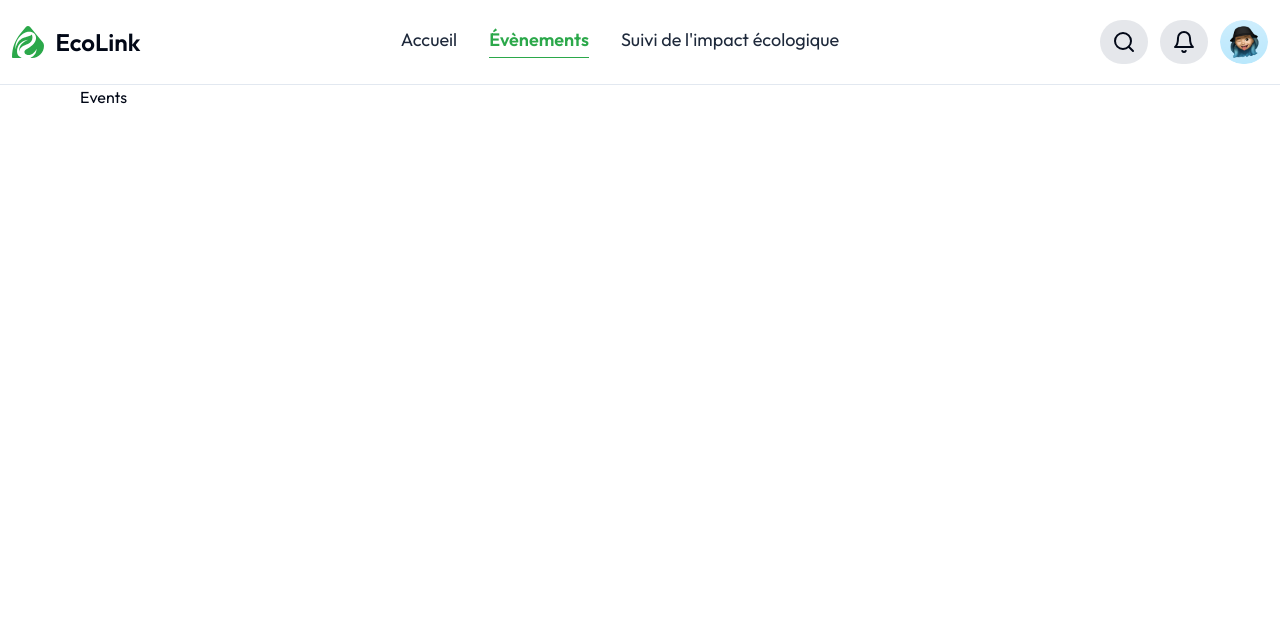
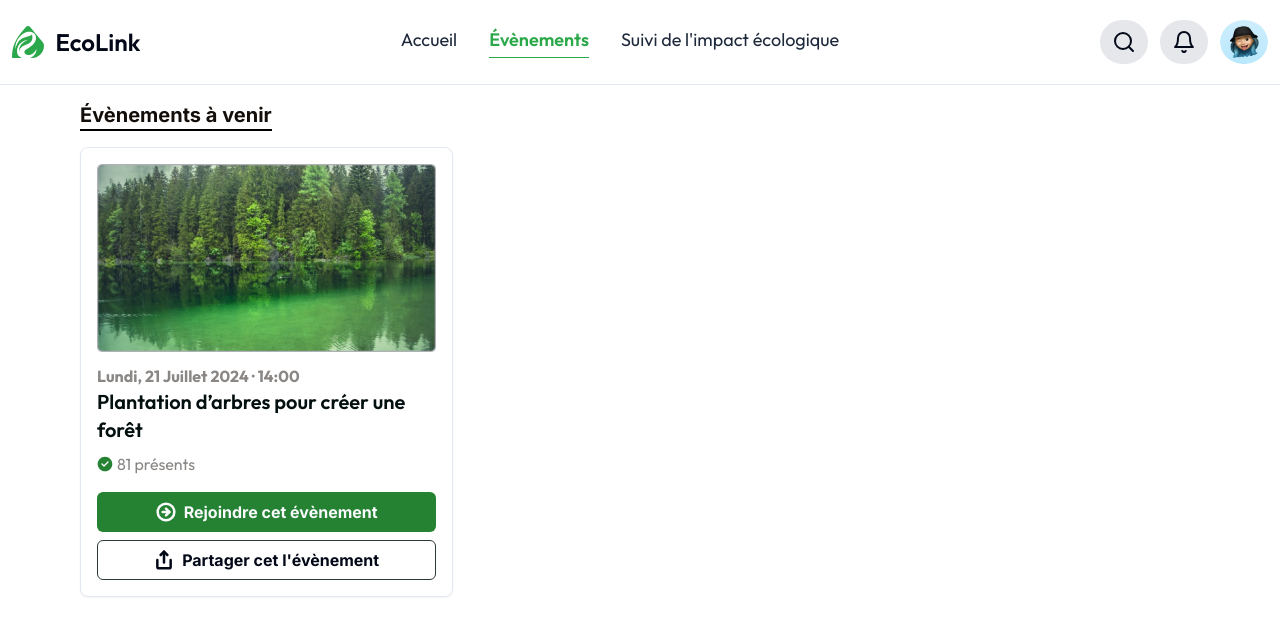
Before and after one commit to Umbrella-team-SquidTech/Ozon-Website, a React (Vite) app: page /events in a window 1280 px wide. Shown: the top 636 px of the page. Built offline with nearby package versions, Linux system fonts and the light colour scheme; no server answers.

Commit message:
feat:add single event component

```diff
--- /dev/null
+++ b/src/components/EventPage/SingleEvent.tsx
@@ -0,0 +1,51 @@
+import CheckIcon from "@/assets/checkCircle.svg";
+import { Card } from "../ui/card";
+import EventImage from "@/assets/EventPage/EventImage.png";
+import { Button } from "../ui/button";
+import { CircleArrowRight, Share } from "lucide-react";
+
+const SingleEvent = () => {
+  return (
+    <Card className="p-4 w-2/6 flex flex-col items-center justify-center">
+      <img src={EventImage} alt="event image" />
+      <div className="pt-3">
+        <p className="text-[#130E0A]/50 font-[700] text-xs md:text-base  ">
+          Lundi, 21 Juillet 2024 · 14:00
+        </p>
+        <h3 className="text-TypoColor  md:text-xl font-[600] ">
+          Plantation d’arbres pour créer une forêt
+        </h3>
+        <div className="flex flex-row gap-1 items-center pt-2 ">
+          <img src={CheckIcon} alt="CheckIcon" width={16} />
+          <p className="text-[#130E0A]/50 font-[400] text-xs md:text-base">
+            81 présents{" "}
+          </p>
+        </div>
+      </div>
+      <div className="w-full pt-4 space-y-2">
+        <Button className="w-full space-x-2 bg-SecondaryColor hover:bg-PrimaryColor">
+          <CircleArrowRight
+            size={20}
+            strokeWidth={3}
+            className="hidden md:block"
+          />
+          <p className=" font-Inter font-[700] text-base hidden md:block">
+            Rejoindre cet évènement
+          </p>
+        </Button>
+        <Button
+          className="w-full space-x-2    border border-[#2D3A3A] hover:bg-[#2D3A3A] group "
+          variant={"outline"}
+        >
+          <Share size={20} strokeWidth={3} className="hidden md:block group-hover:text-white" />
+
+          <p className=" group-hover:text-white font-Inter font-[700] text-base hidden md:block">
+            Partager cet l'évènement
+          </p>
+        </Button>
+      </div>
+    </Card>
+  );
+};
+
+export default SingleEvent;
--- a/src/components/HomePage/SuggestedEvent.tsx
+++ b/src/components/HomePage/SuggestedEvent.tsx
@@ -1,4 +1,4 @@
-import CheckIcon from "@/assets/HomePage/checkCircle.svg";
+import CheckIcon from "@/assets/checkCircle.svg";
 import ImageBackground from "@/assets/HomePage/EventBackground.png";
 import SHareandJoin from "@/components/HomePage/ShareandJoin"
 
--- a/src/pages/EventsPage.tsx
+++ b/src/pages/EventsPage.tsx
@@ -1,14 +1,19 @@
+import SingleEvent from "@/components/EventPage/SingleEvent";
 import RootLayout from "@/components/RootLayout";
-
 
 const Events = () => {
   return (
     <RootLayout>
-      <div className="p-5 pt-0 md:px-20">
-        <h1>Events</h1>
+      <div className="mt-4  pt-0 md:px-20">
+        <div>
+        <h1 className="font-Inter text-[#130E0A] font-[700] text-xl border-b-2 border-black  w-fit">Évènements à venir</h1>
+        <div className="mt-4">
+          <SingleEvent />
+        </div>
+        </div>
       </div>
     </RootLayout>
-  )
-}
+  );
+};
 
-export default Events
+export default Events;
```
Also changed, not shown: src/assets/EventPage/EventImage.png (added), src/assets/checkCircle.svg (renamed from src/assets/HomePage/checkCircle.svg).
